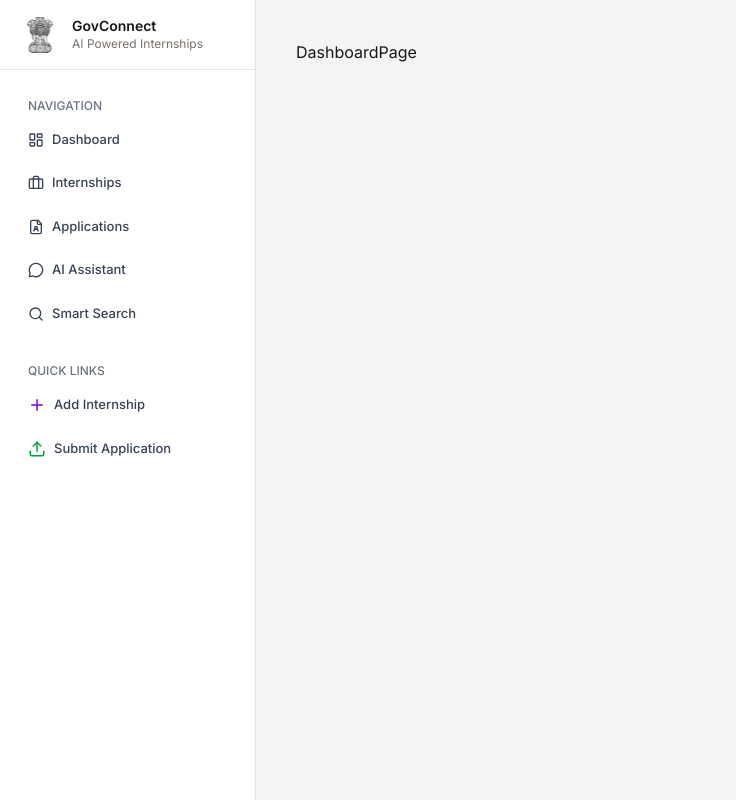
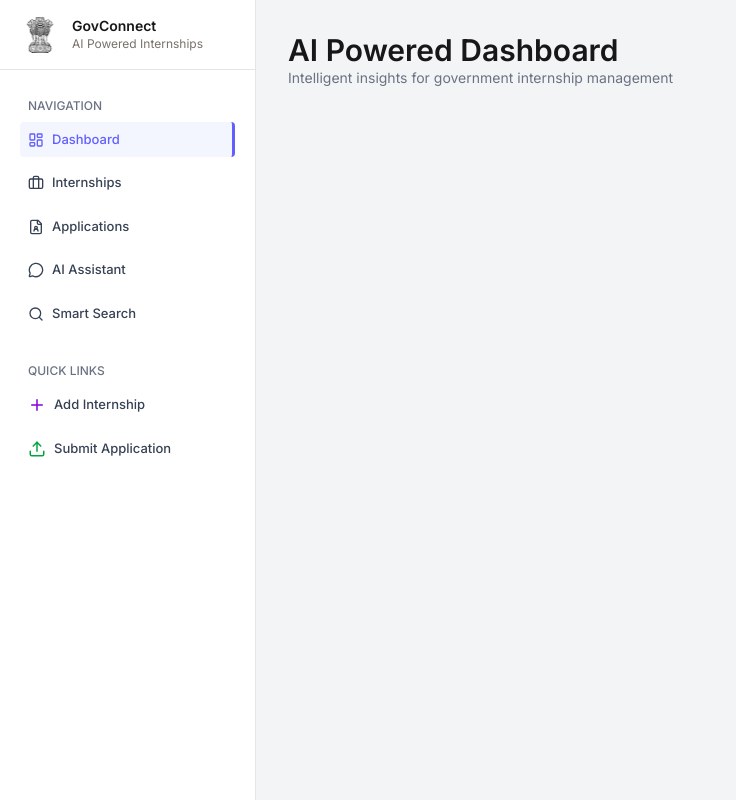
Before and after one commit to Gurpreet-Singh-codes/Govconnect, a Next.js app in the folder frontend/: page /dashboard in a window 1280 px wide. Shown: the whole page, without its empty margins (0-736 px from the left). Built offline with nearby package versions, Linux system fonts and the light colour scheme.

Commit message:
Completed the sidebar

```diff
--- a/frontend/src/app/(main)/dashboard/page.tsx
+++ b/frontend/src/app/(main)/dashboard/page.tsx
@@ -1,5 +1,14 @@
+import PageHeading from '@/components/PageHeading';
 import React from 'react';
 
 export default function DashboardPage() {
-  return <div>DashboardPage</div>;
+  return (
+    <section>
+      <div className="container">
+        <PageHeading subText="Intelligent insights for government internship management">
+          AI Powered Dashboard
+        </PageHeading>
+      </div>
+    </section>
+  );
 }
--- a/frontend/src/app/(main)/layout.tsx
+++ b/frontend/src/app/(main)/layout.tsx
@@ -11,7 +11,7 @@ export default function MainLayout({ children }: { children: React.ReactNode })
         <MobileHeader />
         {/* Main content */}
         <div className="flex-1 overflow-y-auto">
-          <main className="min-h-full bg-gray-100 p-4 lg:p-10">{children}</main>
+          <main className="min-h-full bg-gray-100 p-6 lg:p-8">{children}</main>
         </div>
       </div>
     </div>
--- /dev/null
+++ b/frontend/src/components/PageHeading.tsx
@@ -0,0 +1,16 @@
+import React from 'react';
+
+export default function PageHeading({
+  children,
+  subText,
+}: {
+  children: React.ReactNode;
+  subText?: string;
+}) {
+  return (
+    <div>
+      <h2 className="text-xl font-semibold md:text-3xl">{children}</h2>
+      {subText && <p className="text-sm text-gray-500">{subText}</p>}
+    </div>
+  );
+}
--- a/frontend/src/components/layout/MobileHeader.tsx
+++ b/frontend/src/components/layout/MobileHeader.tsx
@@ -4,11 +4,13 @@ import React from 'react';
 import { Menu } from 'lucide-react';
 import Button from './Button';
 import { useSidebar } from '@/hooks/useSidebar';
+import Link from 'next/link';
 
 export default function MobileHeader() {
   const { openSidebar } = useSidebar();
   return (
-    <header className="flex h-16 items-center justify-between border border-b-stone-200 px-4 md:hidden">
+    <header className="flex h-16 items-center justify-between border border-b-stone-200 px-4 lg:hidden">
+      <Link href={'/dashboard'}>
         <div className="flex items-center gap-2">
           <div>
             <Image src="/images/emblem.png" alt="Logo" width={48} height={40} />
@@ -18,6 +20,7 @@ export default function MobileHeader() {
             <p className="text-xs text-stone-500">AI Powered Internships</p>
           </div>
         </div>
+      </Link>
 
       <Button variant="ghost" onClick={openSidebar}>
         <Menu size={20} />
--- a/frontend/src/components/layout/MobileSidebar.tsx
+++ b/frontend/src/components/layout/MobileSidebar.tsx
@@ -11,7 +11,7 @@ export default function MobileSidebar() {
   return (
     <>
       <aside
-        className={`fixed z-50 flex h-full w-84 flex-col border-r border-stone-200 bg-white md:hidden ${
+        className={`fixed z-50 flex h-full w-84 flex-col border-r border-stone-200 bg-white lg:hidden ${
           isOpen ? 'left-0' : '-left-100'
         } transition-all duration-300`}
       >
@@ -36,7 +36,7 @@ export default function MobileSidebar() {
       </aside>
 
       {isOpen && (
-        <div className="fixed inset-0 z-40 bg-black/50 md:hidden" onClick={closeSidebar} />
+        <div className="fixed inset-0 z-40 bg-black/50 lg:hidden" onClick={closeSidebar} />
       )}
     </>
   );
--- a/frontend/src/components/layout/Sidebar.tsx
+++ b/frontend/src/components/layout/Sidebar.tsx
@@ -2,21 +2,24 @@ import React from 'react';
 import Image from 'next/image';
 import NavLinks from '../sidebar/NavLinks';
 import MobileSidebar from './MobileSidebar';
+import Link from 'next/link';
 
 export default function Sidebar() {
   return (
     <>
-      <aside className="hidden flex-col border-r border-stone-200 md:flex">
+      <aside className="hidden flex-col border-r border-stone-200 lg:flex">
         <header className="border-b border-stone-200 p-4">
+          <Link href={'/dashboard'}>
             <div className="flex items-center gap-2">
               <div>
-              <Image src="/images/emblem.png" alt="Logo" width={48} height={48} />
+                <Image src="/images/emblem.png" alt="Logo" width={48} height={38} />
               </div>
               <div>
                 <h1 className="text-sm font-semibold">GovConnect</h1>
                 <p className="text-xs text-stone-500">AI Powered Internships</p>
               </div>
             </div>
+          </Link>
         </header>
         <div className="p-5">
           <NavLinks />
--- a/frontend/src/components/sidebar/NavLinks.tsx
+++ b/frontend/src/components/sidebar/NavLinks.tsx
@@ -11,6 +11,7 @@ import {
   Upload,
 } from 'lucide-react';
 import Link from 'next/link';
+import { usePathname } from 'next/navigation';
 import React from 'react';
 
 export const navlinks: NavlinkType[] = [
@@ -40,6 +41,8 @@ export const quickLinks: NavlinkType[] = [
 
 export default function NavLinks() {
   const { closeSidebar } = useSidebar();
+  const path = usePathname();
+
   return (
     <>
       <div>
@@ -51,7 +54,7 @@ export default function NavLinks() {
             <li key={link.href} onClick={closeSidebar}>
               <Link
                 href={link.href}
-                className={`flex items-center gap-2 rounded-sm p-2 font-medium transition duration-300 hover:bg-indigo-100/40 hover:text-indigo-500`}
+                className={`flex items-center gap-2 rounded-sm p-2 transition duration-300 hover:bg-indigo-100/40 hover:text-indigo-500 ${path === link.href ? 'border-r-3 border-indigo-500 bg-indigo-100/40 text-indigo-500' : ''}`}
               >
                 <span>{link.icon}</span>
                 <span className="font-medium">{link.label}</span>
@@ -69,7 +72,7 @@ export default function NavLinks() {
             <li key={link.href} onClick={closeSidebar}>
               <Link
                 href={link.href}
-                className={`flex items-center gap-2 rounded-sm p-2 font-medium transition duration-300 hover:text-black`}
+                className={`flex items-center gap-2 rounded-sm p-2 font-medium transition duration-300 hover:text-black ${path === link.href ? 'text-black' : ''}`}
               >
                 <span>{link.icon}</span>
                 <span className="font-medium">{link.label}</span>
```
Lines whose indentation alone changed are shown as unchanged.
